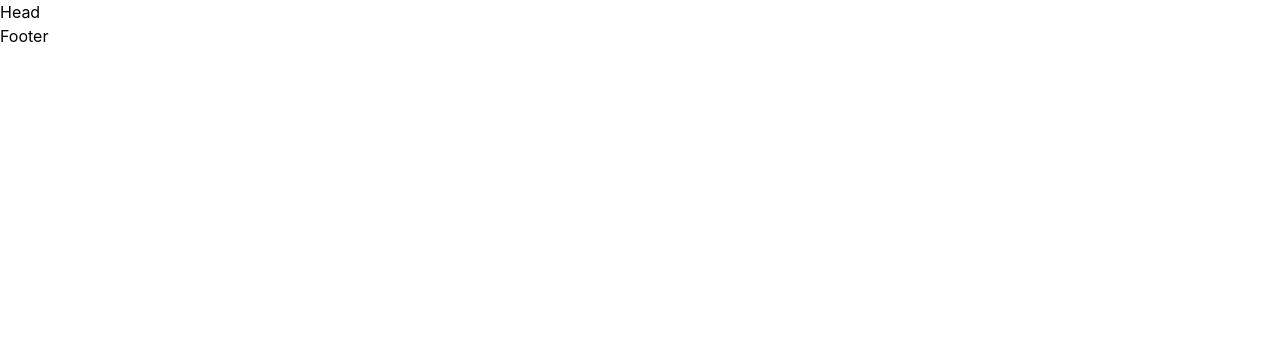
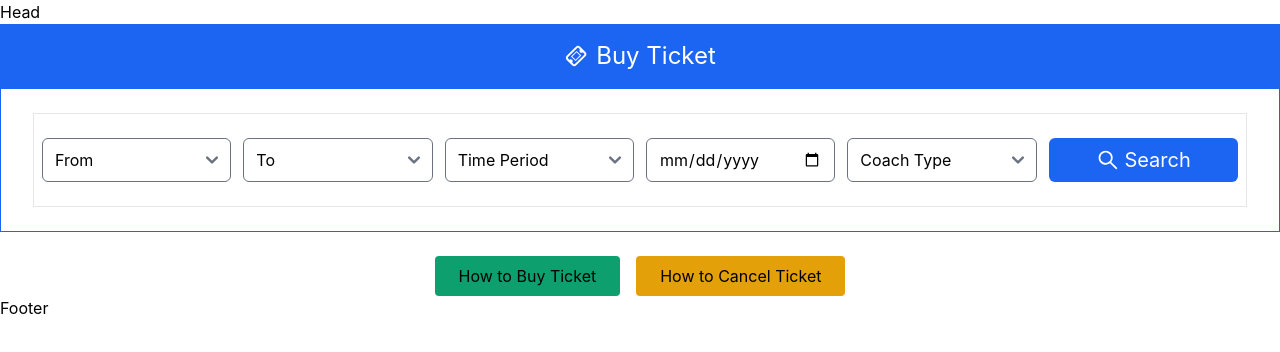
Before and after one commit to nuruzaman-milon/easy-travel-bd-client, a React (Create React App) app: page / in a window 1280 px wide. Shown: the top 352 px of the page. Built offline with nearby package versions, Linux system fonts and the light colour scheme.

Commit message:
search form added

```diff
--- a/package.json
+++ b/package.json
@@ -10,6 +10,7 @@
     "flowbite-react": "^0.3.7",
     "react": "^18.2.0",
     "react-dom": "^18.2.0",
+    "react-icons": "^4.7.1",
     "react-router-dom": "^6.5.0",
     "react-scripts": "5.0.1",
     "web-vitals": "^2.1.4"
--- /dev/null
+++ b/src/pages/Home/Banner/Banner.js
@@ -0,0 +1,11 @@
+import React from 'react';
+
+const Banner = () => {
+    return (
+        <div>
+
+        </div>
+    );
+};
+
+export default Banner;
--- /dev/null
+++ b/src/pages/Home/BusOperator/BusOperator.js
@@ -0,0 +1,11 @@
+import React from 'react';
+
+const BusOperator = () => {
+    return (
+        <div>
+
+        </div>
+    );
+};
+
+export default BusOperator;
--- a/src/pages/Home/Home/Home.js
+++ b/src/pages/Home/Home/Home.js
@@ -1,10 +1,23 @@
 import React from 'react';
+import Banner from '../Banner/Banner';
+import BusOperator from '../BusOperator/BusOperator';
+import OurAmenities from '../OurAmenities/OurAmenities';
+import PaymentSystems from '../PaymentSystems/PaymentSystems';
+import SearchForm from '../SearchForm/SearchForm';
+import TopBusRoutes from '../TopBusRoutes/TopBusRoutes';
+import WhyUs from '../WhyUs/WhyUs';
 
 const Home = () => {
     return (
         <div>
             {/* Add the components one by one */}
-
+            <Banner />
+            <SearchForm />
+            <WhyUs />
+            <OurAmenities />
+            <BusOperator />
+            <TopBusRoutes />
+            <PaymentSystems />
         </div>
     );
 };
--- /dev/null
+++ b/src/pages/Home/OurAmenities/OurAmenities.js
@@ -0,0 +1,11 @@
+import React from 'react';
+
+const OurAmenities = () => {
+    return (
+        <div>
+
+        </div>
+    );
+};
+
+export default OurAmenities;
--- /dev/null
+++ b/src/pages/Home/PaymentSystems/PaymentSystems.js
@@ -0,0 +1,11 @@
+import React from 'react';
+
+const PaymentSystems = () => {
+    return (
+        <div>
+
+        </div>
+    );
+};
+
+export default PaymentSystems;
--- a/src/pages/Home/SearchForm/SearchForm.js
+++ b/src/pages/Home/SearchForm/SearchForm.js
@@ -1,10 +1,87 @@
-import React from 'react';
+import React, { useState } from 'react';
+import { TiTicket } from "react-icons/ti";
+import { AiOutlineSearch } from "react-icons/ai";
+import { Modal } from 'flowbite-react';
 
 const SearchForm = () => {
+    const [showInfoModal, setShowInfoModal] = useState(false)
+
+
     return (
-        <div>
+        <section>
+            <h3 className='flex items-center text-2xl bg-blue-600 text-white justify-center py-4'><TiTicket className='mr-2 ' /> Buy Ticket</h3>
+            <div className=' border border-blue-600'>
+                <form className='grid grid-cols-1 md:grid-cols-2 lg:grid-cols-6 gap-3 mx-8 my-6 border px-2 py-6'>
+                    {/* From */}
+                    <select className='rounded-md'>
+                        <option value="From">From</option>
+                        <option value="Dhaka">Dhaka</option>
+                        <option value="Narayangoanj">Narayangoanj</option>
+                    </select>
 
-        </div>
+                    {/* To */}
+                    <select className='rounded-md'>
+                        <option value="From">To</option>
+                        <option value="Dhaka">Dhaka</option>
+                        <option value="Narayangoanj">Narayangoanj</option>
+                    </select>
+
+                    {/* Time */}
+                    <select className='rounded-md'>
+                        <option value="Time Period">Time Period</option>
+                        <option value="Morning (5:00Am-11:59Am)">Morning (5:00Am-11:59Am)</option>
+                        <option value="Afternoon (12:00PM-5:59PM)">Afternoon (12:00PM-5:59PM)</option>
+                        <option value="Night (6:00PM-11:59PM)">Night (6:00PM-11:59PM)</option>
+                    </select>
+
+                    {/* Calender */}
+                    <input type="date" className='rounded-md' />
+
+                    {/* Coach Type */}
+                    <select className='rounded-md'>
+                        <option value="Coach Type">Coach Type</option>
+                        <option value="AC">AC</option>
+                        <option value="Non AC">Non AC</option>
+                    </select>
+
+                    <button className='bg-blue-600 py-2 px-4 flex justify-center items-center rounded-md'>
+                        <AiOutlineSearch className='text-2xl text-white' /> &nbsp; <span className='text-xl text-white'>Search</span>
+                    </button>
+                </form>
+            </div>
+
+            <div className='flex flex-col lg:flex-row lg:justify-center mt-6'>
+            <React.Fragment>
+                <button className='bg-green-500 py-2 px-6 mb-3 lg:mb-0 lg:mr-4 rounded' onClick={() => setShowInfoModal(true)}>
+                    How to Buy Ticket
+                </button>
+                <Modal
+                    show={showInfoModal ? true : false}
+                    onClick={() => setShowInfoModal(false)}
+                >
+                    <Modal.Header>
+                        Terms of Service
+                    </Modal.Header>
+                    <Modal.Body>
+                        <div className="space-y-6">
+                            <p className="text-base leading-relaxed text-gray-500 dark:text-gray-400">
+                                With less than a month to go before the European Union enacts new consumer privacy laws for its citizens, companies around the world are updating their terms of service agreements to comply.
+                            </p>
+                            <p className="text-base leading-relaxed text-gray-500 dark:text-gray-400">
+                                The European Union’s General Data Protection Regulation (G.D.P.R.) goes into effect on May 25 and is meant to ensure a common set of data rights in the European Union. It requires organizations to notify users as soon as possible of high-risk data breaches that could personally affect them.
+                            </p>
+                        </div>
+                    </Modal.Body>
+                </Modal>
+            </React.Fragment>
+                <button className='bg-yellow-400 py-2 px-6 rounded '>How to Cancel Ticket</button>
+            </div>
+
+
+
+
+
+        </section>
     );
 };
 
--- /dev/null
+++ b/src/pages/Home/TopBusRoutes/TopBusRoutes.js
@@ -0,0 +1,11 @@
+import React from 'react';
+
+const TopBusRoutes = () => {
+    return (
+        <div>
+
+        </div>
+    );
+};
+
+export default TopBusRoutes;
--- /dev/null
+++ b/src/pages/Home/WhyUs/WhyUs.js
@@ -0,0 +1,11 @@
+import React from 'react';
+
+const WhyUs = () => {
+    return (
+        <div>
+
+        </div>
+    );
+};
+
+export default WhyUs;
```
Also changed, not shown: 1 other file (tests, documents, lock files or other folders).
